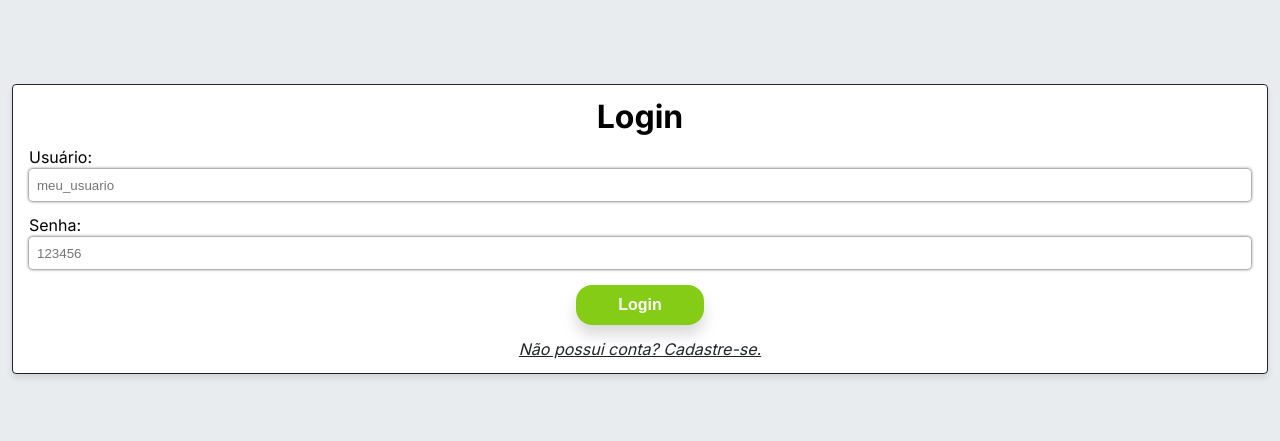
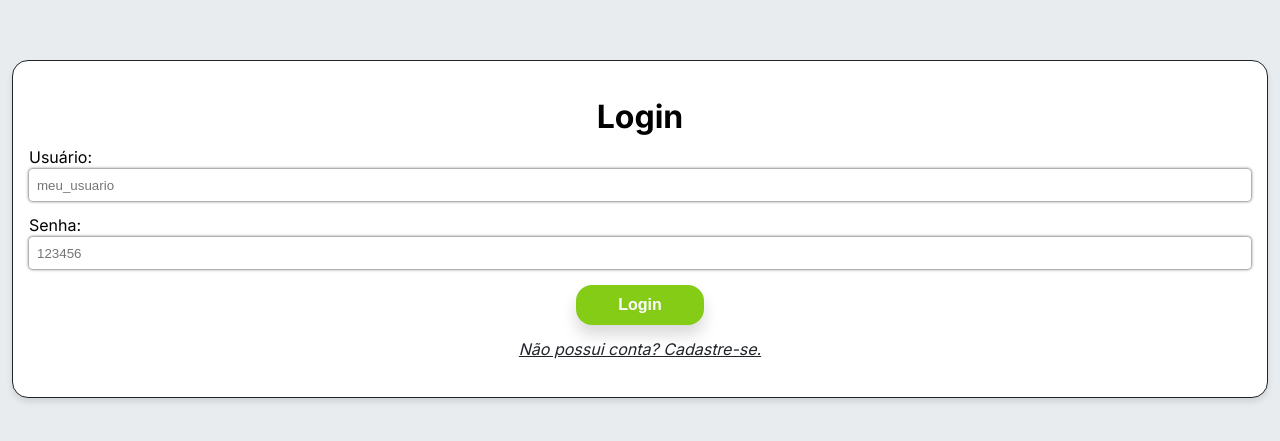
Before and after one commit to FelipeMedeiros99/my-finance-app, a Next.js app: page /login in a window 1280 px wide. Shown: the part 171-612 px from the top of the page. Built offline with nearby package versions, Linux system fonts and the light colour scheme.

Commit message:
style: more border radius

```diff
--- a/src/app/(auth)/style.module.css
+++ b/src/app/(auth)/style.module.css
@@ -17,7 +17,7 @@
   background-color: white;
   border: solid 1px var(--gray-900);
   box-shadow: var(--shadow-md);
-  border-radius: var(--radius-sm);
-  padding: var(--space-4);
+  border-radius: var(--radius-lg);
+  padding: var(--space-10) var(--space-4);
   gap: var(--space-4);
 }
```
